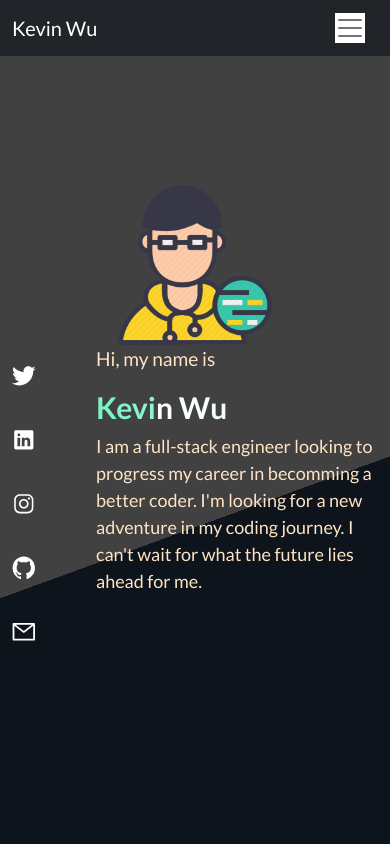
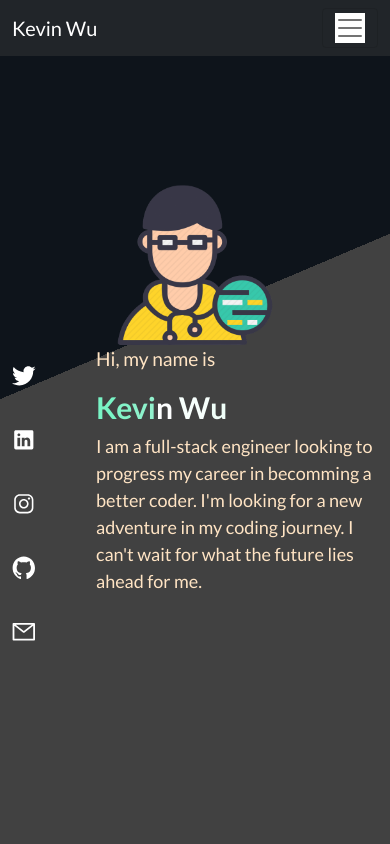
Before and after one commit to KdoubleUs/React-landing-page, a React (Create React App) app: page / in a window 390 px wide. Shown: the top 844 px of the page. Built offline with nearby package versions, Linux system fonts and the light colour scheme.

Commit message:
fixed background

```diff
--- a/src/App.css
+++ b/src/App.css
@@ -512,6 +512,8 @@ h1 span span {
     justify-content: flex-end;
     align-items: center;
     justify-content: center;
+    background-color: #0e141b;
+    background-image: linear-gradient(157deg, #0e141b 34%, #414141 34%);
   }
 }
 @media (min-width: 600px) and (max-width: 1000px) {
@@ -703,6 +705,8 @@ h1 span span {
     justify-content: flex-end;
     align-items: center;
     justify-content: center;
+    background-color: #0e141b;
+    background-image: linear-gradient(157deg, #0e141b 34%, #414141 34%);
   }
   .tools-title {
     margin: 0;
```
